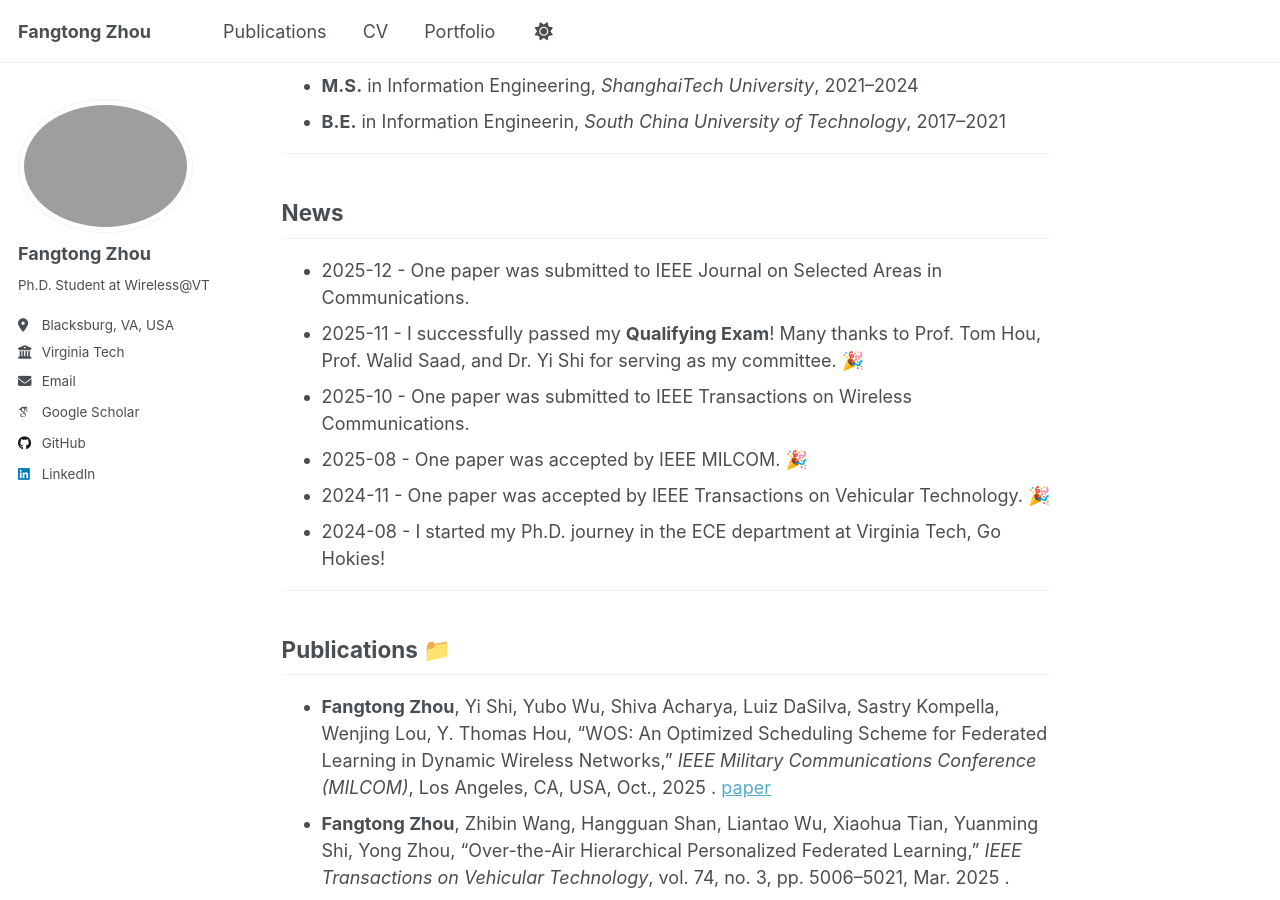
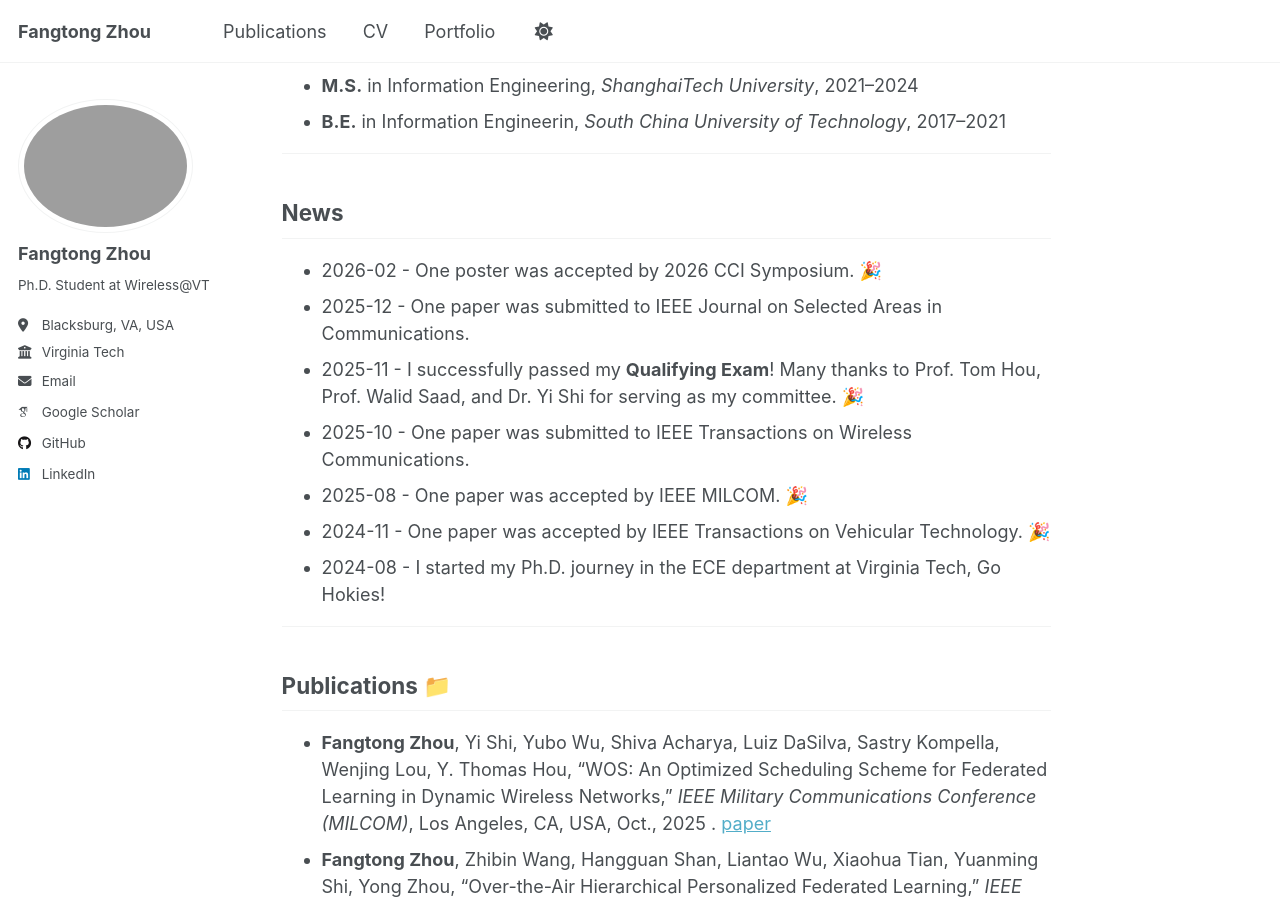
Before and after one commit to frontop137/frontop137.github.io, a Jekyll site: the page built from index.md, in a window 1280 px wide and 900 px high, scrolled down 516 px. Built offline with Jekyll 4.4.1, drawn with Linux system fonts in a browser that asks for light colours; emoji names are drawn with the system emoji font; some web fonts are replaced; a script that is not in the unit is left out; our own code applies the rules of GitHub Pages for plain Markdown files.

Commit message:
Add news entry for 2026 CCI Symposium acceptance

```diff
--- a/index.md
+++ b/index.md
@@ -21,6 +21,7 @@
 ---
 
 ## News {#news}
+- 2026-02 - One poster was accepted by 2026 CCI Symposium.  🎉
 - 2025-12 - One paper was submitted to IEEE Journal on Selected Areas in Communications.
 - 2025-11 - I successfully passed my **Qualifying Exam**! Many thanks to Prof. Tom Hou, Prof. Walid Saad, and Dr. Yi Shi for serving as my committee. :tada:
 - 2025-10 - One paper was submitted to IEEE Transactions on Wireless Communications.
```
